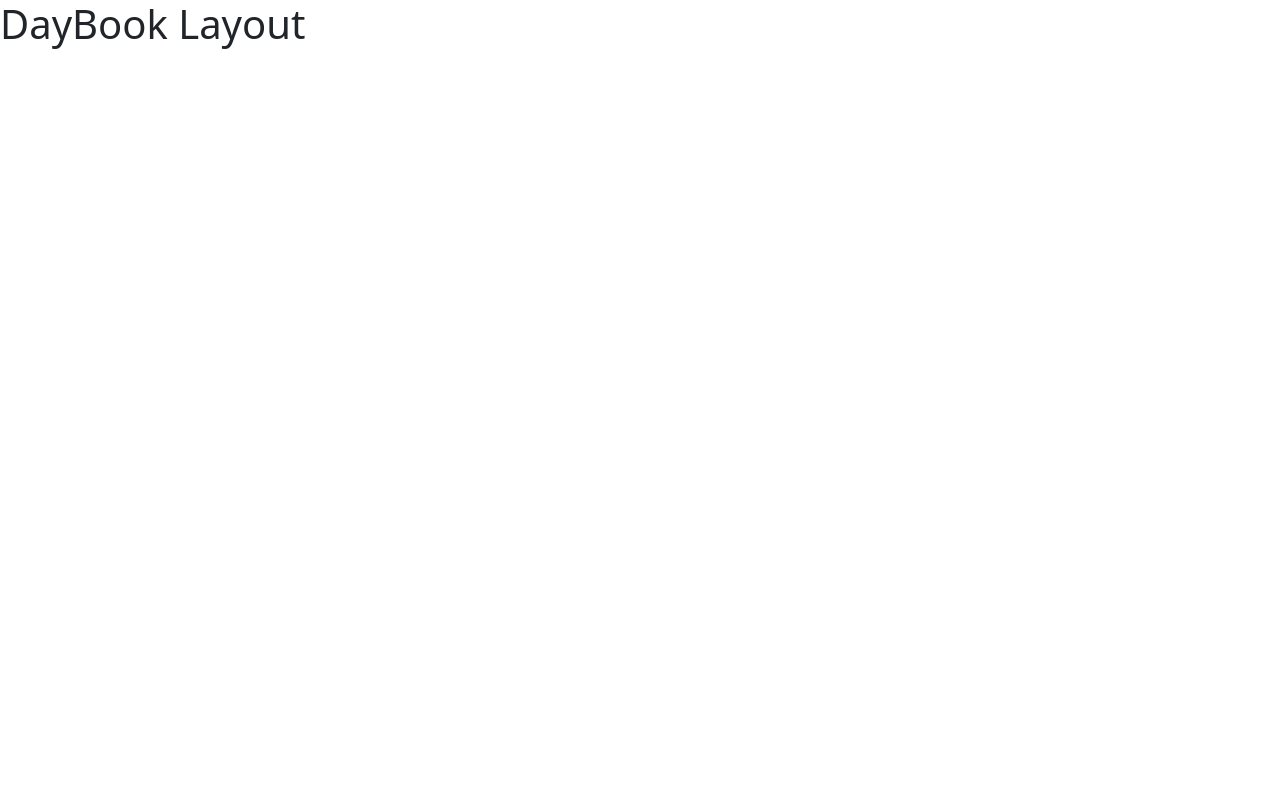
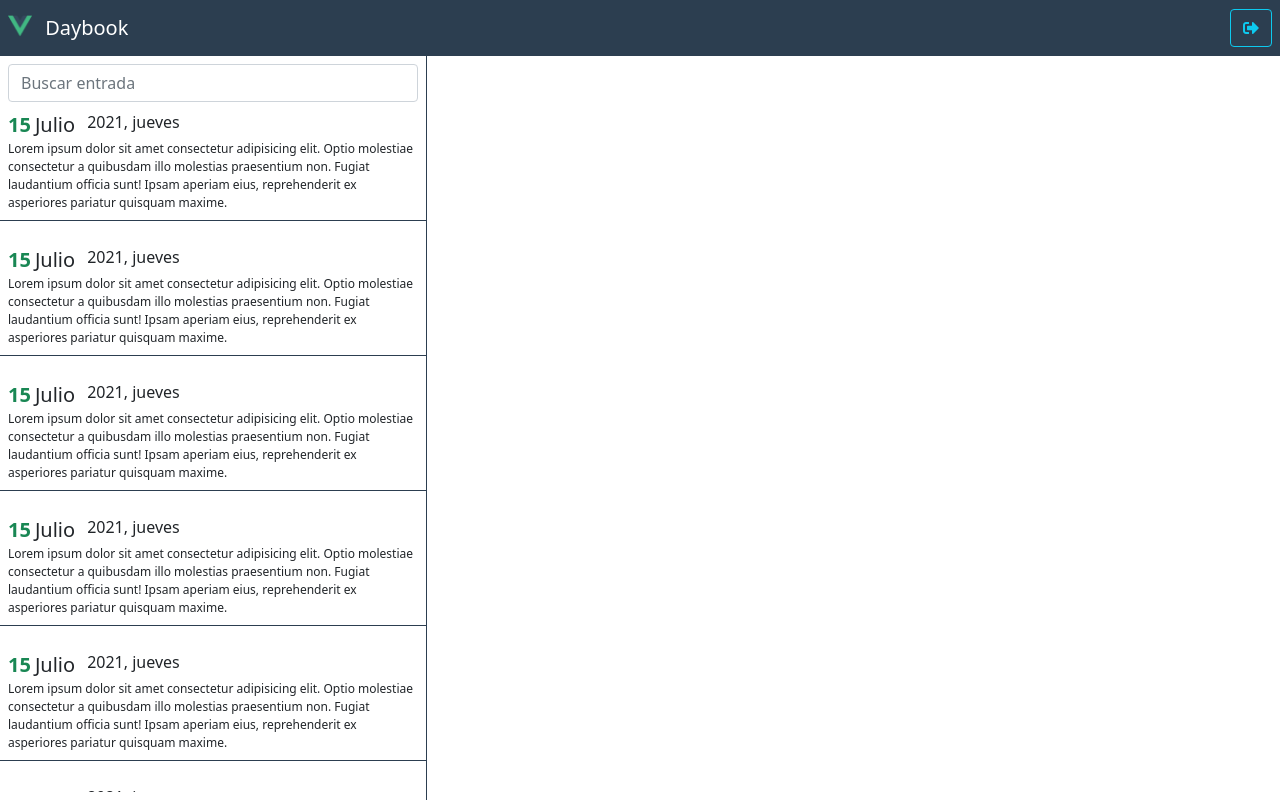
Before and after one commit to steeltx/vue-journal-app, a Vue app: page / in a window 1280 px wide. Both pictures are taken after a click on the button "Primary". Built offline with nearby package versions, Linux system fonts and the light colour scheme.

Commit message:
Creando componente EntryList y Entry

```diff
--- a/public/index.html
+++ b/public/index.html
@@ -1,15 +1,26 @@
 <!DOCTYPE html>
 <html lang="">
   <head>
-    <meta charset="utf-8">
-    <meta http-equiv="X-UA-Compatible" content="IE=edge">
-    <meta name="viewport" content="width=device-width,initial-scale=1.0">
-    <link rel="icon" href="<%= BASE_URL %>favicon.ico">
+    <meta charset="utf-8" />
+    <meta http-equiv="X-UA-Compatible" content="IE=edge" />
+    <meta name="viewport" content="width=device-width,initial-scale=1.0" />
+    <link rel="icon" href="<%= BASE_URL %>favicon.ico" />
     <title><%= htmlWebpackPlugin.options.title %></title>
+    <link
+      rel="stylesheet"
+      href="https://cdnjs.cloudflare.com/ajax/libs/font-awesome/5.15.3/css/all.min.css"
+      integrity="sha512-iBBXm8fW90+nuLcSKlbmrPcLa0OT92xO1BIsZ+ywDWZCvqsWgccV3gFoRBv0z+8dLJgyAHIhR35VZc2oM/gI1w=="
+      crossorigin="anonymous"
+      referrerpolicy="no-referrer"
+    />
   </head>
   <body>
     <noscript>
-      <strong>We're sorry but <%= htmlWebpackPlugin.options.title %> doesn't work properly without JavaScript enabled. Please enable it to continue.</strong>
+      <strong
+        >We're sorry but <%= htmlWebpackPlugin.options.title %> doesn't work
+        properly without JavaScript enabled. Please enable it to
+        continue.</strong
+      >
     </noscript>
     <div id="app"></div>
     <!-- built files will be auto injected -->
--- /dev/null
+++ b/src/modules/daybook/components/Entry.vue
@@ -0,0 +1,36 @@
+<template>
+  <div class="entry-container mb-3 pointer p-2">
+    <div class="entry-title d-flex">
+      <span class="text-success fs-5 fw-bold">15</span>
+      <span class="mx-1 fs-5">Julio</span>
+      <span class="mx-2 fw-light">2021, jueves</span>
+    </div>
+    <div class="entry-description">
+      Lorem ipsum dolor sit amet consectetur adipisicing elit. Optio molestiae
+      consectetur a quibusdam illo molestias praesentium non. Fugiat laudantium
+      officia sunt! Ipsam aperiam eius, reprehenderit ex asperiores pariatur
+      quisquam maxime.
+    </div>
+  </div>
+</template>
+
+<script>
+export default {
+
+};
+</script>
+
+<style lang="scss">
+.entry-container{
+    border-bottom: 1px solid #2c3e50;
+    transition: 0.2s all ease-in;
+
+    &:hover{
+        background-color: lighten($color: grey, $amount: 45);
+        transition: 0.2s all ease-in;
+    }
+    .entry-description{
+        font-size: 12px;
+    }
+}
+</style>
--- /dev/null
+++ b/src/modules/daybook/components/EntryList.vue
@@ -0,0 +1,30 @@
+<template>
+  <div class="entry-list-container">
+    <div class="px-2 pt-2">
+      <input type="text" class="form-control" placeholder="Buscar entrada" />
+    </div>
+    <div class="entry-scrollarea">
+      <Entry v-for="item in 100" :key="item" />
+    </div>
+  </div>
+</template>
+
+<script>
+import { defineAsyncComponent } from "vue";
+export default {
+  components: {
+    Entry: defineAsyncComponent(() => import("./Entry.vue")),
+  },
+};
+</script>
+
+<style lang="scss" scoped>
+    .entry-list-container {
+        border-right: 1px solid #2c3e50;
+        height: calc( 100vh - 56px );
+    }
+    .entry-scrollarea {
+        height: calc( 100vh - 110px );
+        overflow: scroll;
+    }
+</style>
--- /dev/null
+++ b/src/modules/daybook/components/Navbar.vue
@@ -0,0 +1,18 @@
+<template>
+  <nav class="navbar bg-primary">
+    <a class="navbar-brand text-white">
+      <img
+        src="@/assets/logo.png"
+        alt="Vue logo"
+        height="24"
+        class="d-inline-block align-text-top mx-2"
+      />
+      Daybook
+    </a>
+    <div class="d-flex">
+        <button class="btn btn-outline-info mx-2">
+            <i class="fa fa-sign-out-alt"></i>
+        </button>
+    </div>
+  </nav>
+</template>
--- a/src/modules/daybook/layouts/DayBookLayout.vue
+++ b/src/modules/daybook/layouts/DayBookLayout.vue
@@ -1,3 +1,22 @@
 <template>
-    <h1>DayBook Layout</h1>
+    <Navbar />
+    <div class="d-flex">
+        <div class="col-4">
+            <EntryList />
+        </div>
+        <div class="col">
+            <router-view />
+        </div>
+    </div>
 </template>
+
+<script>
+import { defineAsyncComponent }from 'vue'
+
+export default {
+    components:{
+        Navbar : defineAsyncComponent(() => import('../components/Navbar.vue')),
+        EntryList : defineAsyncComponent(() => import('../components/EntryList.vue'))
+    }
+}
+</script>
--- a/src/styles/styles.scss
+++ b/src/styles/styles.scss
@@ -9,4 +9,8 @@
   "dark":       #343a40
 );
 
-@import 'node_modules/bootstrap/scss/bootstrap.scss'
+@import 'node_modules/bootstrap/scss/bootstrap.scss';
+
+.pointer{
+  cursor: pointer;
+}
```
